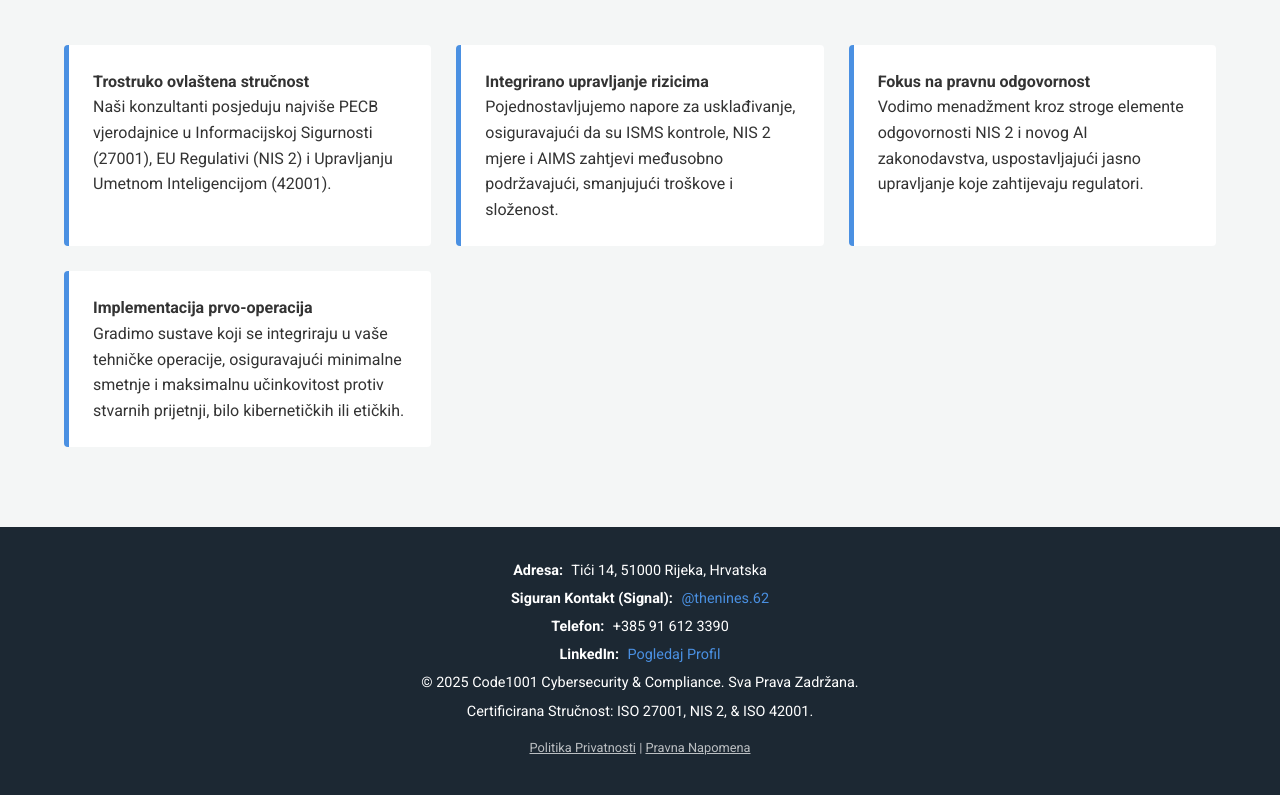
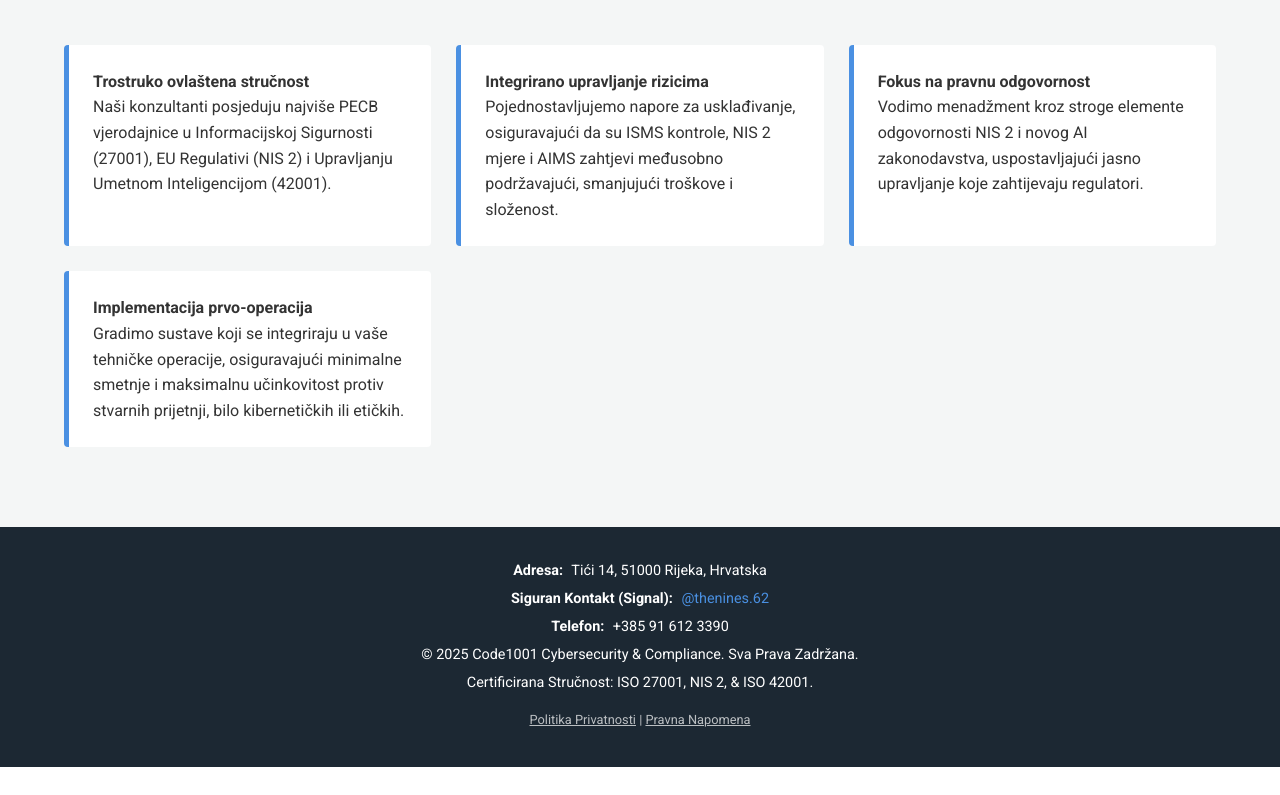
Before and after one commit to kobol17/code1001_www-, a plain HTML site: page hr.html in a window 1280 px wide. Shown: the part 2470-3265 px from the top of the page. After the commit the page ends 3237 px from the top, so only its background shows below. Drawn offline with Linux system fonts and the light colour scheme; a web font is replaced by a local one.

Commit message:
no linkedin

```diff
--- a/hr.html
+++ b/hr.html
@@ -385,11 +385,6 @@
             <p class="footer-contact-item"><strong>Siguran Kontakt (Signal):</strong> <a href="signal://send?handle=thenines.62">@thenines.62</a></p>
             <p class="footer-contact-item"><strong>Telefon:</strong> +385 91 612 3390</p>
 
-            <p class="footer-contact-item">
-                <strong>LinkedIn:</strong>
-                <a href="https://www.linkedin.com/in/frane-karaman" target="_blank" rel="noopener noreferrer">Pogledaj Profil</a>
-            </p>
-
             <p>&copy; <span id="year"></span> Code1001 Cybersecurity & Compliance. Sva Prava Zadržana.</p>
             <script>document.getElementById("year").innerHTML = new Date().getFullYear();</script>
             <p>Certificirana Stručnost: ISO 27001, NIS 2, & ISO 42001.</p>
```
Also changed, not shown: index.html (+0 -5 lines).
